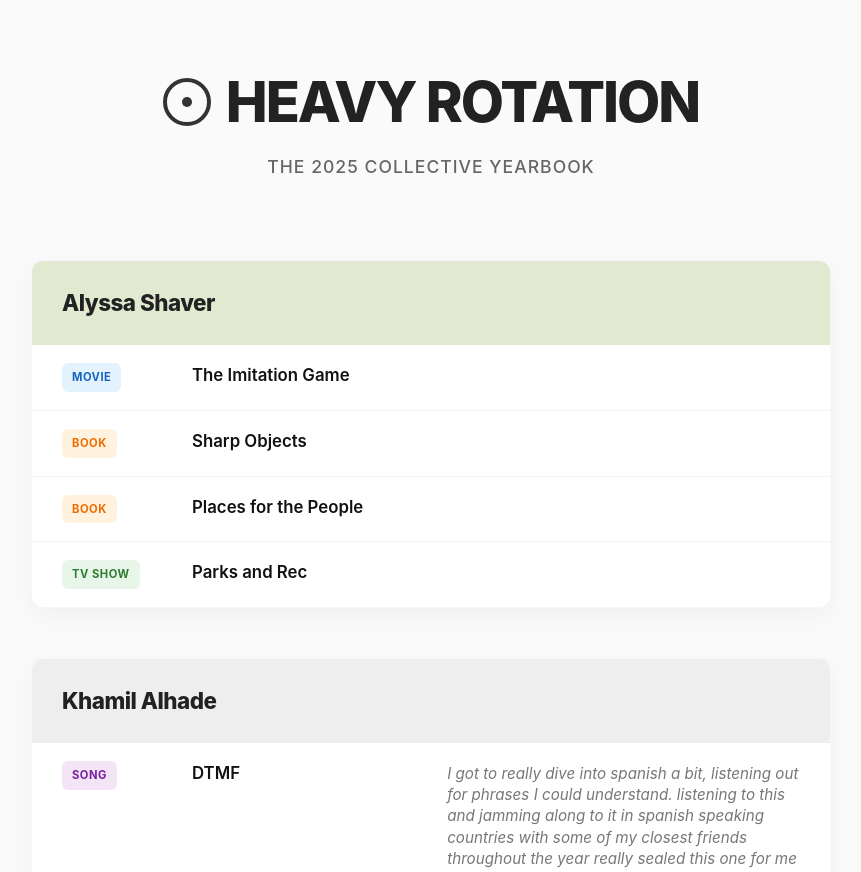
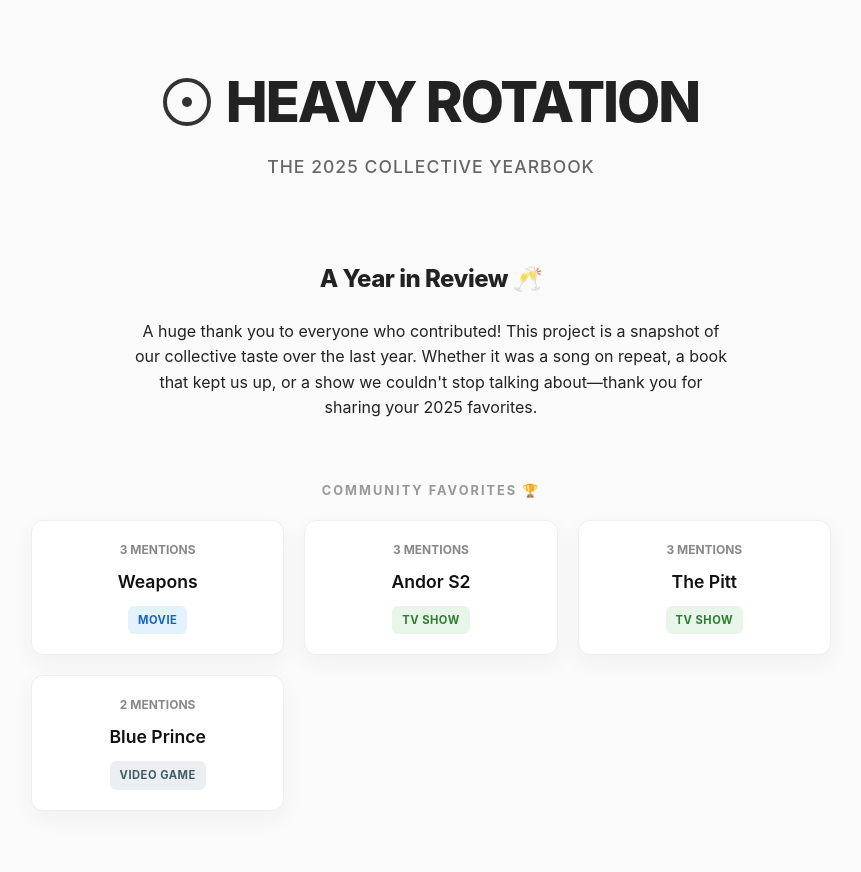
Before and after one commit to LABBsoft/heavy-rotation, a plain HTML site: page index.html in a window 1280 px wide. Shown: the top 872 px of the page, without its empty margins (209-1070 px from the left). Drawn offline with nearby package versions, Linux system fonts and the light colour scheme.

Commit message:
Initial favourites section

```diff
--- a/index.html
+++ b/index.html
@@ -12,12 +12,20 @@
 
 <div class="container">
     <header>
-        <h1>
-            <span class="record-icon"></span>
-            HEAVY ROTATION
-        </h1>
+        <h1><span class="record-icon"></span> HEAVY ROTATION</h1>
         <div class="subtitle">The 2025 Collective Yearbook</div>
     </header>
+
+    <section class="intro-section">
+        <h2>A Year in Review 🥂</h2>
+        <p>A huge thank you to everyone who contributed! This project is a snapshot of our collective taste over the last year. Whether it was a song on repeat, a book that kept us up, or a show we couldn't stop talking about—thank you for sharing your 2025 favorites.</p>
+    </section>
+
+    <section class="highlights-section">
+        <h3 class="section-label">Community Favorites 🏆</h3>
+        <div id="highlight-cards" class="highlight-grid">
+            </div>
+    </section>
 
     <div id="loading">Loading the tracks...</div>
     <div id="main-feed"></div>
--- a/script.js
+++ b/script.js
@@ -29,6 +29,7 @@
         if(loader) loader.style.display = 'none';
 
         // Start processing
+        renderHighlights(results.data)
         processData(results.data);
     },
     error: function(err) {
@@ -108,3 +109,45 @@
 
     return `<span class="pill" style="background:${bg}; color:${text};">${cat}</span>`;
 }
+
+function renderHighlights(rows) {
+    const counts = {};
+
+    rows.forEach(row => {
+        const title = row[2];
+        const cat = row[1];
+        if (!title || title === "Item") return;
+
+        // Clean title for matching (ignore case and "Season X")
+        const cleanTitle = title.toLowerCase().split(' s')[0].split(' season')[0].trim();
+
+        if (!counts[cleanTitle]) {
+            counts[cleanTitle] = { display: title, count: 0, category: cat };
+        }
+        counts[cleanTitle].count++;
+    });
+
+    // Filter for items with 2 or more mentions
+    const topPicks = Object.values(counts)
+        .filter(item => item.count > 1)
+        .sort((a, b) => b.count - a.count);
+
+    const highlightContainer = document.getElementById('highlight-cards');
+
+    topPicks.slice(0, 4).forEach(pick => {
+        const card = document.createElement('div');
+        card.className = 'highlight-card';
+        card.innerHTML = `
+            <span class="count">${pick.count} MENTIONS</span>
+            <span class="title">${pick.display}</span>
+            <div style="margin-top:10px;">${getPill(pick.category)}</div>
+        `;
+        highlightContainer.appendChild(card);
+    });
+}
+
+// Update your Papa.parse complete function to call this:
+// complete: function(results) {
+//    renderHighlights(results.data);
+//    processData(results.data);
+// }
--- a/style.css
+++ b/style.css
@@ -16,6 +16,56 @@
 }
 
 .container { max-width: 800px; margin: 0 auto; }
+
+/* INTRO STYLES */
+.intro-section {
+    text-align: center;
+    max-width: 600px;
+    margin: 0 auto 60px auto;
+    line-height: 1.6;
+}
+
+.intro-section h2 { font-weight: 800; letter-spacing: -0.5px; }
+
+/* HIGHLIGHT CARDS */
+.section-label {
+    text-transform: uppercase;
+    letter-spacing: 2px;
+    font-size: 0.8rem;
+    color: #999;
+    text-align: center;
+    margin-bottom: 20px;
+}
+
+.highlight-grid {
+    display: grid;
+    grid-template-columns: repeat(auto-fit, minmax(200px, 1fr));
+    gap: 20px;
+    margin-bottom: 80px;
+}
+
+.highlight-card {
+    background: white;
+    padding: 20px;
+    border-radius: var(--radius);
+    box-shadow: var(--card-shadow);
+    border: 1px solid #eee;
+    text-align: center;
+}
+
+.highlight-card .count {
+    display: block;
+    font-size: 0.75rem;
+    font-weight: 700;
+    color: #888;
+    margin-bottom: 10px;
+}
+
+.highlight-card .title {
+    display: block;
+    font-size: 1.1rem;
+    margin-bottom: 5px;
+}
 
 /* HEADER BRANDING */
 header { text-align: center; margin-bottom: 80px; }
```
